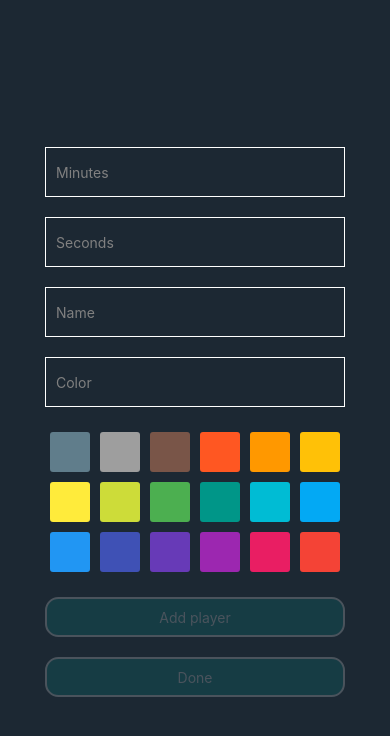
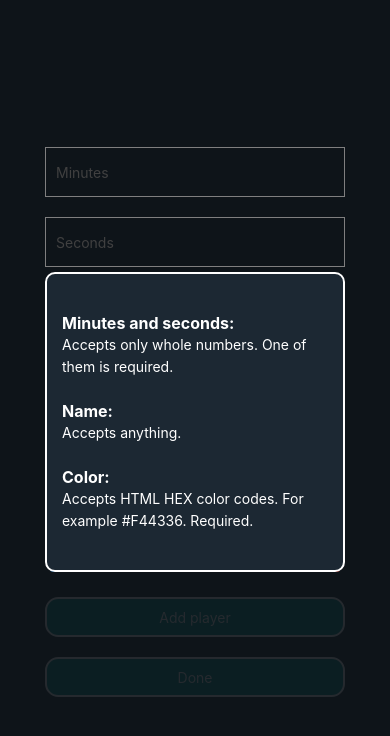
Before and after one commit to jhpyyk/turn-timer, a React Native app: screen / in a window 390 px wide. Shown: the top 736 px of the page. Built offline with nearby package versions, Linux system fonts and the light colour scheme.

Commit message:
Add FormHelp, gives info on fields

```diff
--- a/AddPlayersForm.js
+++ b/AddPlayersForm.js
@@ -6,6 +6,7 @@ import PropTypes from "prop-types";
 import useNumberValidation from "./UseNumberValidation";
 import useColorValidation from "./UseColorValidation";
 import ColorPick from "./ColorPick";
+import FormHelp from "./FormHelp";
 
 export default function AddPlayersForm(props) {
   const [playerInfo, setPlayerInfo] = useState([]);
@@ -18,6 +19,7 @@ export default function AddPlayersForm(props) {
   const [isSecondsValid, isSecondsEmpty] = useNumberValidation(seconds);
   const [isPlayerColorValid, isPlayerColorEmpty] =
     useColorValidation(playerColor);
+  const [isHelpVisible, setIsHelpVisible] = useState(true);
 
   const addPlayerHandle = () => {
     setPlayerInfo([
@@ -55,6 +57,7 @@ export default function AddPlayersForm(props) {
 
   return (
     <View>
+      <FormHelp visible={isHelpVisible} />
       <FormField
         placeholder={"Minutes"}
         value={minutes}
--- /dev/null
+++ b/FormHelp.js
@@ -0,0 +1,34 @@
+import React, { useState } from "react";
+import { View, Modal, StyleSheet } from "react-native";
+import FormInfoText from "./FormInfoText.js";
+
+export default function FormHelp(props) {
+  return (
+    <Modal transparent={true} {...props}>
+      <View style={styles.modal}>
+        <View style={styles.box}>
+          <FormInfoText />
+        </View>
+      </View>
+    </Modal>
+  );
+}
+
+const styles = StyleSheet.create({
+  modal: {
+    flex: 1,
+    justifyContent: "center",
+    alignItems: "center",
+    backgroundColor: "#00000080",
+  },
+  box: {
+    width: 300,
+    height: 300,
+    justifyContent: "center",
+    alignItems: "center",
+    backgroundColor: "#1C2833",
+    borderWidth: 2,
+    borderColor: "white",
+    borderRadius: 10,
+  },
+});
--- /dev/null
+++ b/FormInfoText.js
@@ -0,0 +1,24 @@
+import React from "react";
+import { View } from "react-native";
+import WhiteText from "./WhiteText";
+
+export default function FormInfoText() {
+  return (
+    <View style={{ margin: 15 }}>
+      <WhiteText style={{ fontWeight: "bold", fontSize: 16 }}>
+        Minutes and seconds:
+      </WhiteText>
+      <WhiteText>
+        Accepts only whole numbers. One of them is required.
+      </WhiteText>
+      <WhiteText> </WhiteText>
+      <WhiteText style={{ fontWeight: "bold", fontSize: 16 }}>Name:</WhiteText>
+      <WhiteText>Accepts anything.</WhiteText>
+      <WhiteText> </WhiteText>
+      <WhiteText style={{ fontWeight: "bold", fontSize: 16 }}>Color:</WhiteText>
+      <WhiteText>
+        Accepts HTML HEX color codes. For example #F44336. Required.
+      </WhiteText>
+    </View>
+  );
+}
--- /dev/null
+++ b/WhiteText.js
@@ -0,0 +1,13 @@
+import React from "react";
+import { Text } from "react-native";
+import PropTypes from "prop-types";
+
+export default function WhiteText(props) {
+  return (
+    <Text style={[{ color: "white", lineHeight: 22 }, props.style]}>
+      {props.children}
+    </Text>
+  );
+}
+
+WhiteText.propTypes = { children: PropTypes.string, style: PropTypes.object };
```
